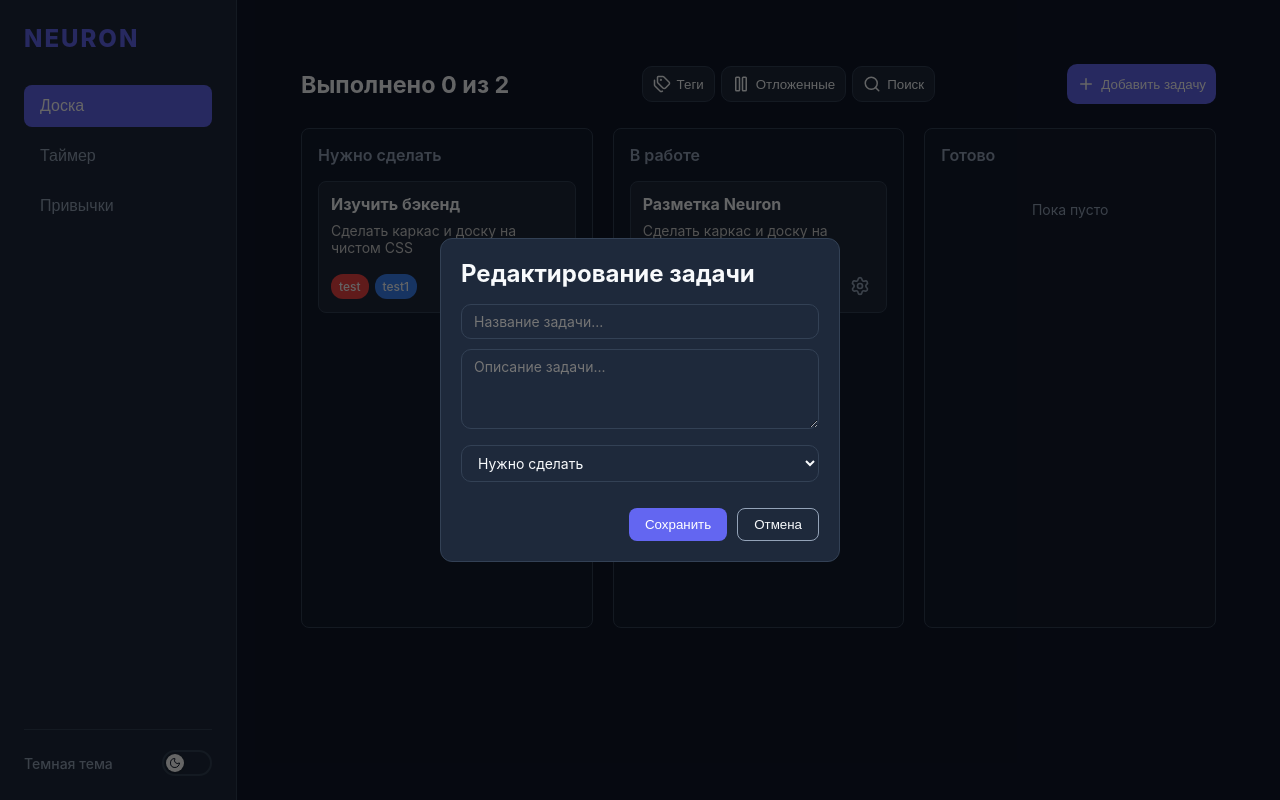
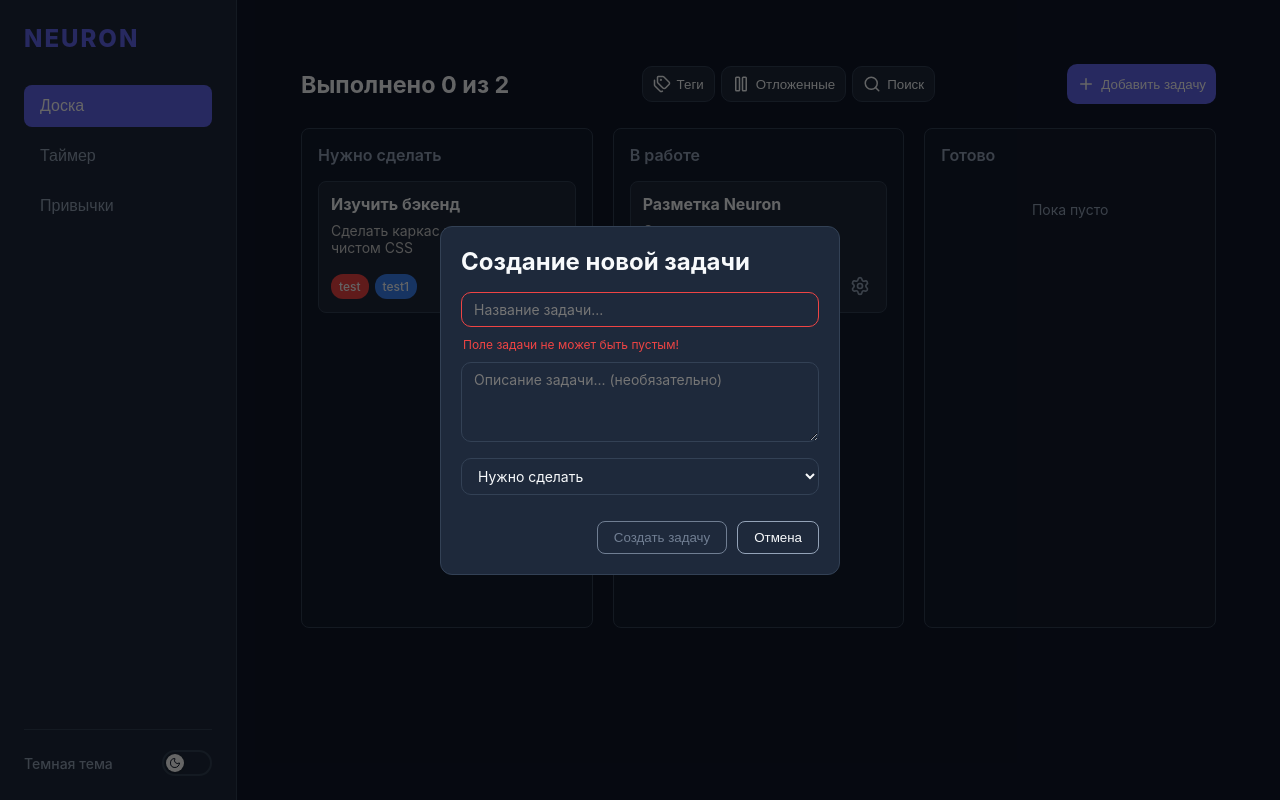
Before and after one commit to Glebess/Neuron, a React (Vite) app in the folder NEURON/: page / in a window 1280 px wide. Both pictures are taken after a click on the button "Добавить задачу". Built offline with nearby package versions, Linux system fonts and the light colour scheme.

Commit message:
feat: проверка что поле задачи пустое и показывание подсказки если это так

```diff
--- a/NEURON/src/features/kanban/KanbanBoard.tsx
+++ b/NEURON/src/features/kanban/KanbanBoard.tsx
@@ -109,7 +109,6 @@ export const KanbanBoard = () => {
           task={activeTaskForModal}
           onClose={() => setActiveTaskForModal(null)}
           onSave={onSaveTask}
-          title="Редактирование задачи"
         />
       )}
     </div>
--- a/NEURON/src/features/kanban/components/modalTask/SettingsModal.module.css
+++ b/NEURON/src/features/kanban/components/modalTask/SettingsModal.module.css
@@ -40,6 +40,15 @@
   width: 100%;
   resize: none;
 }
+.inputError {
+  border-color: #ef4444 !important;
+}
+.errorMessage {
+  color: #ef4444;
+  font-size: 12px;
+  margin-top: 0;
+  margin-left: 2px;
+}
 .modalSelect option {
   background-color: var(--bg-main, #1e1e1e);
   color: var(--text-main, #fff);
@@ -69,6 +78,14 @@
   cursor: pointer;
   font-weight: 500;
 }
+.saveBtn:disabled {
+  background-color: transparent;
+  color: var(--text-muted);
+  cursor: not-allowed;
+  opacity: 0.7;
+  border: 1px solid var(--text-muted);
+}
+
 .cancelBtn {
   padding: 8px 16px;
   border-radius: 8px;
--- a/NEURON/src/features/kanban/components/modalTask/SettingsModal.tsx
+++ b/NEURON/src/features/kanban/components/modalTask/SettingsModal.tsx
@@ -2,24 +2,19 @@ import { useState } from "react";
 import styles from "./SettingsModal.module.css";
 import type { SettingsModalProps, Task } from "../../types";
 
-const SettingsModal = ({
-  task,
-  title,
-  onClose,
-  onSave,
-}: SettingsModalProps) => {
-  // Оставляем только один стейт для всей задачи целиком
+const SettingsModal = ({ task, onClose, onSave }: SettingsModalProps) => {
   const [editedTask, setEditedTask] = useState<Task>({ ...task });
 
   const isNewTask = task.title === "";
   const handleSave = () => {
     onSave(editedTask);
   };
-
+  const isTitleEmpty = editedTask.title.trim() === "";
+  const showError = isTitleEmpty;
   return (
     <div className={styles.modalcontainer} onClick={onClose}>
       <div className={styles.modalContent} onClick={(e) => e.stopPropagation()}>
-        <h2>{title}</h2>
+        <h2>{isNewTask ? "Создание новой задачи" : "Редактирование задачи"}</h2>
 
         <div className={styles.modalForm}>
           <input
@@ -29,13 +24,20 @@ const SettingsModal = ({
               setEditedTask({ ...editedTask, title: e.target.value })
             }
             placeholder="Название задачи..."
+            required
+            className={`${styles.inputTitle} ${showError ? styles.inputError : ""}`}
           />
+          {showError && (
+            <span className={styles.errorMessage}>
+              Поле задачи не может быть пустым!
+            </span>
+          )}
           <textarea
             value={editedTask.description}
             onChange={(e) =>
               setEditedTask({ ...editedTask, description: e.target.value })
             }
-            placeholder="Описание задачи..."
+            placeholder="Описание задачи... (необязательно)"
           />
         </div>
 
@@ -56,8 +58,12 @@ const SettingsModal = ({
         </select>
 
         <div className={styles.modalActions}>
-          <button onClick={handleSave} className={styles.saveBtn}>
-            Сохранить
+          <button
+            onClick={handleSave}
+            className={styles.saveBtn}
+            disabled={editedTask.title.trim() === ""}
+          >
+            {isNewTask ? "Создать задачу" : "Сохранить"}
           </button>
           <button onClick={onClose} className={styles.cancelBtn}>
             Отмена
--- a/NEURON/src/features/kanban/types.ts
+++ b/NEURON/src/features/kanban/types.ts
@@ -21,7 +21,6 @@ export interface KanbanCardProps {
 }
 export interface SettingsModalProps {
   task: Task;
-  title: string;
   onClose: () => void;
   onSave: (updateTask: Task) => void;
 }
```
